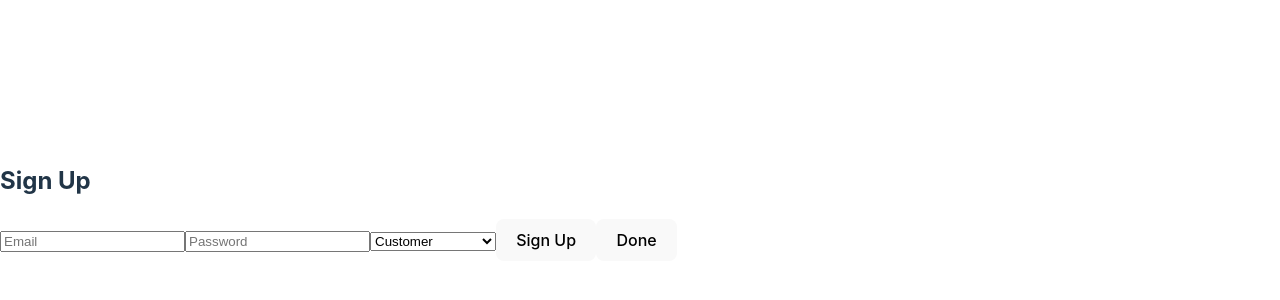
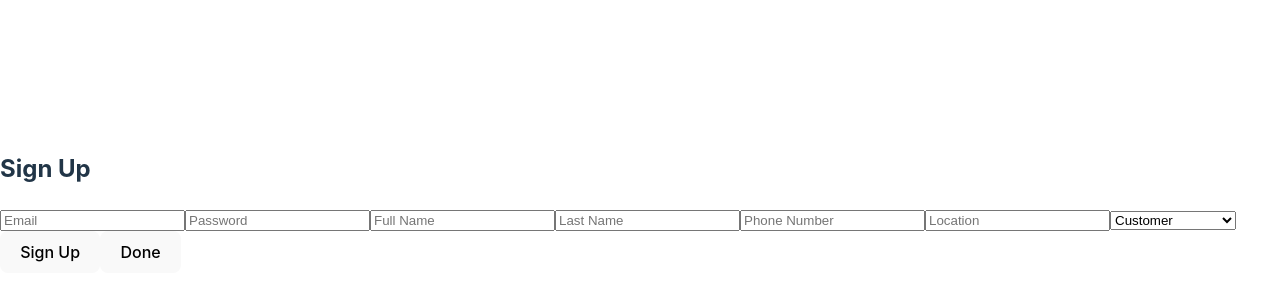
Before and after one commit to rakhithad/HelpD, a React (Vite) app in the folder HelpDesk/: page /signup in a window 1280 px wide. Shown: the part 198-498 px from the top of the page. Built offline with nearby package versions, Linux system fonts and the light colour scheme; no server answers.

Commit message:
updated register form

```diff
--- a/HelpDesk/src/pages/ManageUsers.jsx
+++ b/HelpDesk/src/pages/ManageUsers.jsx
@@ -76,7 +76,7 @@ const ManageUsers = () => {
                     <thead>
                         <tr>
                             <th>UID</th>
-                            <th>Full Name</th>
+                            <th>First Name</th>
                             <th>Last Name</th>
                             <th>Email</th>
                             <th>Role</th>
@@ -93,11 +93,11 @@ const ManageUsers = () => {
                                     {editUser === user.uid ? (
                                         <input
                                             type="text"
-                                            value={user.fullName}
-                                            onChange={(e) => handleInputChange(user.uid, 'fullName', e.target.value)}
+                                            value={user.firstName}
+                                            onChange={(e) => handleInputChange(user.uid, 'firstName', e.target.value)}
                                         />
                                     ) : (
-                                        user.fullName
+                                        user.firstName
                                     )}
                                 </td>
                                 <td>
--- a/HelpDesk/src/pages/SignUp.jsx
+++ b/HelpDesk/src/pages/SignUp.jsx
@@ -7,6 +7,10 @@ const SignUpPage = () => {
     const [email, setEmail] = useState('');
     const [password, setPassword] = useState('');
     const [role, setRole] = useState('customer'); // Default role is 'customer'
+    const [firstName, setFirstName] = useState(''); // Optional fields
+    const [lastName, setLastName] = useState('');
+    const [phoneNumber, setPhoneNumber] = useState('');
+    const [location, setLocation] = useState('');
     const navigate = useNavigate();
 
     const handleSubmit = async (e) => {
@@ -24,20 +28,29 @@ const SignUpPage = () => {
                 body: JSON.stringify({
                     uid: user.uid,
                     email,
-                    password,
+                    password, // Typically, you wouldn't save the password in plain text
                     role,
+                    firstName,
+                    lastName,
+                    phoneNumber,
+                    location,
                 }),
             });
 
             console.log('User signed up and saved:', user);
             setEmail('');
             setPassword('');
+            setFirstName('');
+            setLastName('');
+            setPhoneNumber('');
+            setLocation('');
         } catch (error) {
             console.error('Error signing up:', error);
         }
     };
+
     const handleDoneClick = () => {
-        // Navigate to the admin page
+        // Navigate to the admin page after signup
         navigate('/admin-dashboard');
     };
 
@@ -59,13 +72,37 @@ const SignUpPage = () => {
                     placeholder="Password"
                     required
                 />
+                <input
+                    type="text"
+                    value={firstName}
+                    onChange={(e) => setFirstName(e.target.value)}
+                    placeholder="Full Name"
+                />
+                <input
+                    type="text"
+                    value={lastName}
+                    onChange={(e) => setLastName(e.target.value)}
+                    placeholder="Last Name"
+                />
+                <input
+                    type="text"
+                    value={phoneNumber}
+                    onChange={(e) => setPhoneNumber(e.target.value)}
+                    placeholder="Phone Number"
+                />
+                <input
+                    type="text"
+                    value={location}
+                    onChange={(e) => setLocation(e.target.value)}
+                    placeholder="Location"
+                />
                 <select value={role} onChange={(e) => setRole(e.target.value)}>
                     <option value="customer">Customer</option>
                     <option value="admin">Admin</option>
                     <option value="support_engineer">Support Engineer</option>
                 </select>
                 <button type="submit">Sign Up</button>
-                <button onClick={handleDoneClick}>Done</button>
+                <button type="button" onClick={handleDoneClick}>Done</button>
             </form>
         </div>
     );
```
Also changed, not shown: 1 other file (tests, documents, lock files or other folders).
